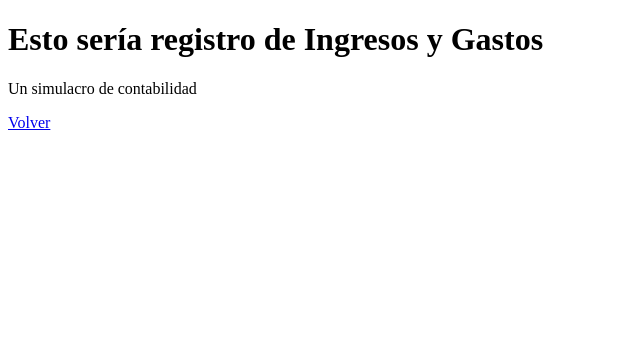
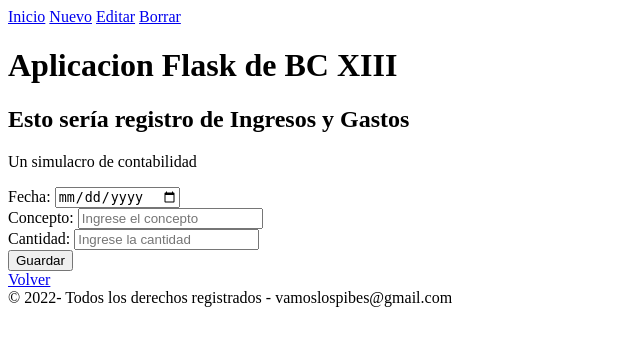
Before and after one commit to MarianDev22/ingreso-gastos-app, a Flask app: page /new in a window 1280 px wide. Shown: the top 346 px of the page, without its empty margins (0-640 px from the left). Run offline with Flask 2, Linux system fonts and the light colour scheme.

Commit message:
ultimo cambios templates delete, update, utilizacion de jinja

```diff
--- a/app_registro/routes.py
+++ b/app_registro/routes.py
@@ -3,8 +3,34 @@ from flask import render_template
 
 @app.route("/")
 def index():
-    return render_template("index.html")
+    #prueba de diccionario a vista de html
+    datos = [
+        {
+            'fecha':'18/12/22',
+            'concepto': 'Regalo de Reyes',
+            'cantidad':-275.50
+        },
+        {
+            'fecha':'19/12/22',
+            'concepto':'Cobro de trabajo',
+            'cantidad':1200
+        },
+        {
+            'fecha':'18/12/22',
+            'concepto':'Ropa de Navidad',
+            'cantidad':-355.50
+        }
+    ]
+    return render_template("index.html", pageTitle="Listas", lista=datos)
 
 @app.route("/new")
 def create():
-    return render_template("new.html")
+    return render_template("new.html", pageTitle="Alta")
+
+@app.route("/delete")
+def remove():
+    return render_template("delete.html", pageTitle="Borrar")
+
+@app.route("/update")
+def edit():
+    return render_template("update.html", pageTitle="Editar")
--- /dev/null
+++ b/app_registro/templates/base.html
@@ -0,0 +1,38 @@
+<!DOCTYPE html>
+<html lang="en">
+<head>
+    <meta charset="UTF-8">
+    <meta http-equiv="X-UA-Compatible" content="IE=edge">
+    <meta name="viewport" content="width=device-width, initial-scale=1.0">
+    <title>Ingresos - Gastos: {{pageTitle}}{#Este hueco es para recibir variables#}</title>
+    <!--Comentario de html-->
+    {#Esto es un comentario de Jinja#}
+</head>
+
+<style>
+    table, th, td {
+      border:1px solid rgb(4, 6, 83);
+    }
+</style>
+
+<body>
+    <header>
+        <div>
+            <a href="/">Inicio</a>
+            <a href="/new">Nuevo</a>
+            <a href="/update">Editar</a>
+            <a href="/delete">Borrar</a>
+        </div>
+        <h1> Aplicacion Flask de BC XIII</h1>
+    </header>
+    <section>
+        {% block pageBase%}{#Esto es un hueco para recibir plantilla html#}
+
+        {%endblock%}
+    </section>
+    <footer>
+        &copy; 2022- Todos los derechos registrados - vamoslospibes@gmail.com
+    </footer>
+
+</body>
+</html>
--- /dev/null
+++ b/app_registro/templates/delete.html
@@ -0,0 +1,6 @@
+{% extends "base.html" %}
+
+{% block pageBase%}
+<h1> Esto es la vista para eliminar registros</h1>
+
+{% endblock%}
--- a/app_registro/templates/new.html
+++ b/app_registro/templates/new.html
@@ -1,17 +1,22 @@
-<!DOCTYPE html>
-<html lang="en">
-<head>
-    <meta charset="UTF-8">
-    <meta http-equiv="X-UA-Compatible" content="IE=edge">
-    <meta name="viewport" content="width=device-width, initial-scale=1.0">
-    <title>Ingresos - Gastos: Alta</title>
-    <!-- Las de arriba son referencias estáticas-->
+{% extends "base.html" %}
 
-</head>
-<body>
+{% block pageBase%}
     <h1> Esto sería registro de Ingresos y Gastos</h1>
     <p> Un simulacro de contabilidad</p>
 
+    <form>
+        <label for="fecha">Fecha:</label >
+        <input type="date" name="fecha" placeholder="Ingrese la fecha">
+        <br>
+        <label for="concepto">Concepto:</label>
+        <input type="text" name="concepto"  placeholder="Ingrese el concepto">
+        <br>
+        <label for="cantidad">Cantidad:</label>
+        <input type="number" name="cantidad" placeholder="Ingrese la cantidad">
+        <br>
+        <button onclick="alert('ya lo gardaste, gracias')">Guardar</button>
+
+    </form>
+
     <a href="/">Volver</a>
-</body>
-</html>
+    {% endblock%}
--- /dev/null
+++ b/app_registro/templates/update.html
@@ -0,0 +1,6 @@
+{% extends "base.html" %}
+
+{% block pageBase%}
+<h1> Esto es la vista para editar registros</h1>
+
+{% endblock%}
```
Also changed, not shown: app_registro/templates/form.html (added, +17 -0 lines), app_registro/templates/index.html (+8 -38 lines).
